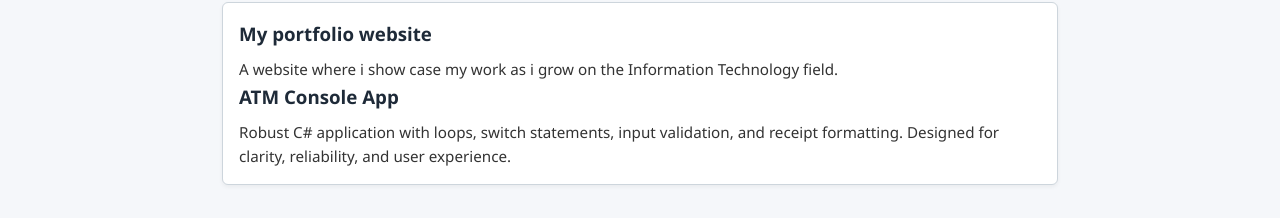
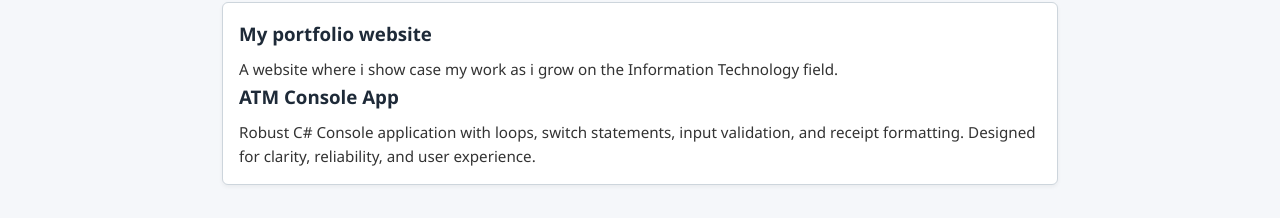
Before and after one commit to Lindelani036/My-website, a plain HTML site: page index.html in a window 1280 px wide. Shown: the part 892-1110 px from the top of the page. Drawn offline with Linux system fonts and the light colour scheme.

Commit message:
Edited a few words

```diff
--- a/index.html
+++ b/index.html
@@ -35,7 +35,7 @@
       <h3>My portfolio website</h3>
       <p>A website where i show case my work as i grow on the Information Technology field.</p>
       <h3>ATM Console App</h3>
-      <p>Robust C# application with loops, switch statements, input validation, and receipt formatting. Designed for clarity, reliability, and user experience.</p>
+      <p>Robust C# Console application with loops, switch statements, input validation, and receipt formatting. Designed for clarity, reliability, and user experience.</p>
     </div>
   </section>
 
```
